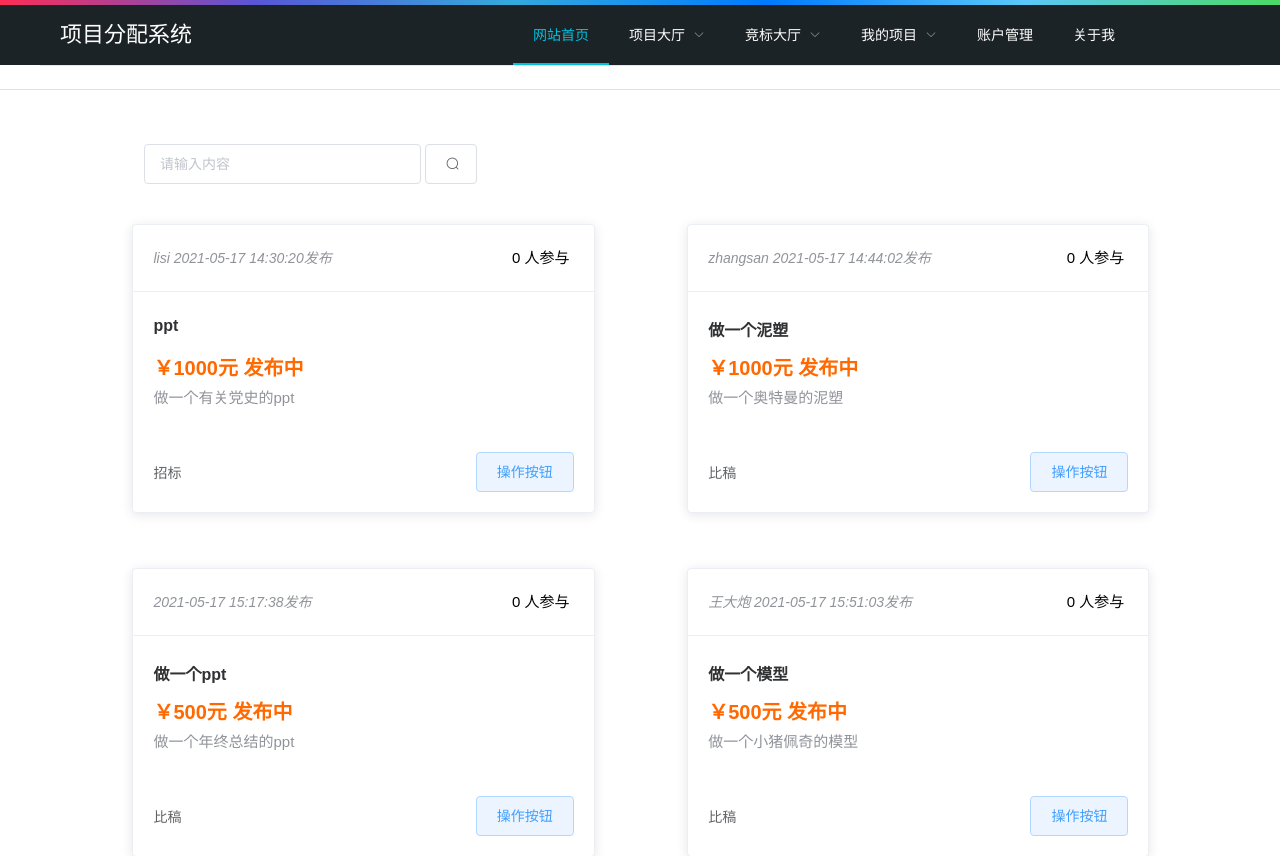
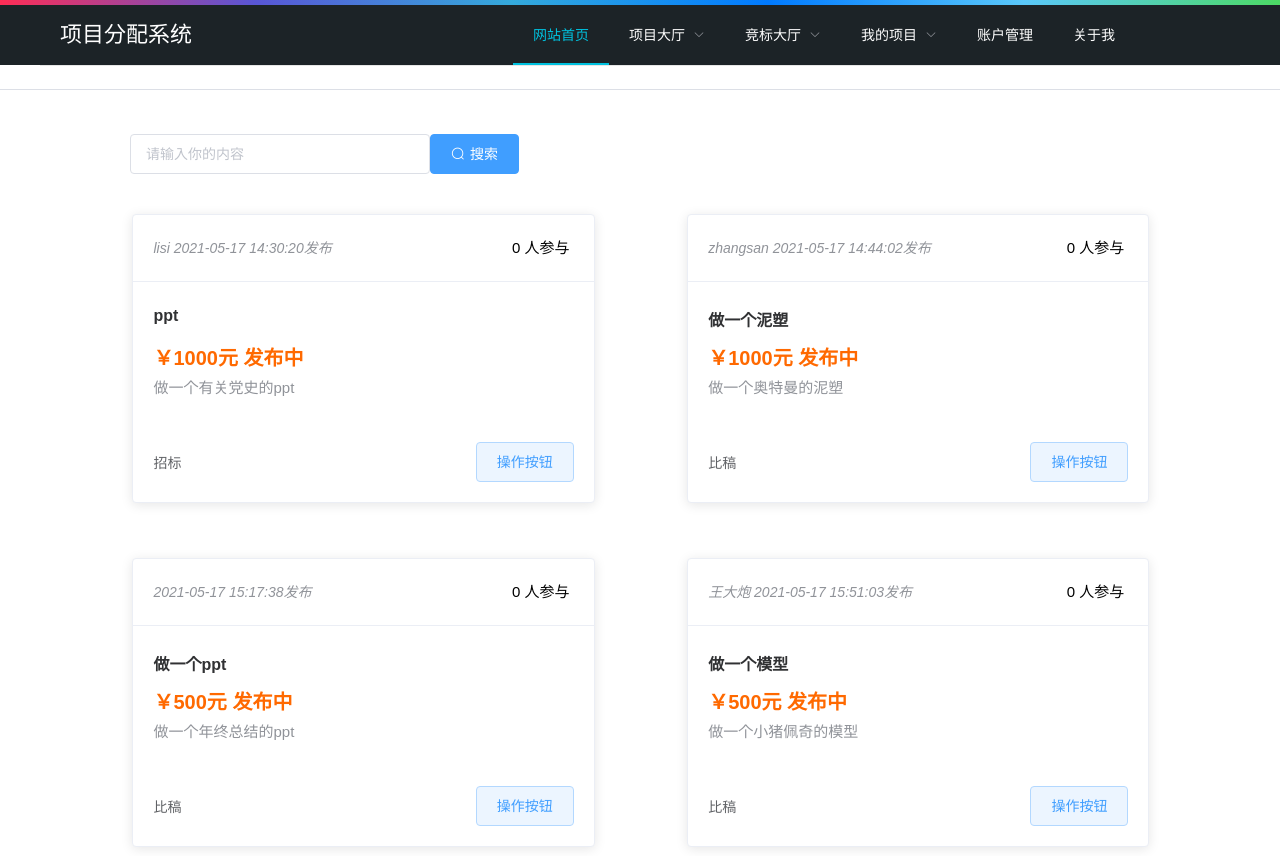
Before and after one commit to violet-evan/auction-vue, a Vue app: page /index in a window 1280 px wide. Shown: the top 856 px of the page. Built offline with nearby package versions, Linux system fonts and the light colour scheme.

Commit message:
美化了搜索框

```diff
--- a/src/views/index.vue
+++ b/src/views/index.vue
@@ -12,28 +12,22 @@
       <el-container class="box">
         <el-container>
           <el-main>
-            <el-row :gutter="20">
-              <el-col :span="16" :offset="2">
-<!--                <el-col :span="12">-->
-<!--                  <el-menu default-active="1" class="el-menu-demo border-none" mode="horizontal">-->
-<!--                    <el-menu-item index="1">最新</el-menu-item>-->
-<!--                    <el-menu-item index="2">热门</el-menu-item>-->
-<!--                    <el-menu-item index="3">发现</el-menu-item>-->
-<!--                  </el-menu>-->
-<!--                </el-col>-->
-                <el-col :span="12" style="margin-top: 10px;">
-                  <el-input
-                      class="seach-input"
-                      placeholder="请输入内容"
-                      v-model="input"
-                      clearable>
-                  </el-input>
-                  <el-button class="seach-btn" plain icon="el-icon-search" @click="getSearch()"></el-button>
-
-                </el-col>
-
-              </el-col>
-            </el-row>
+            <el-row>
+  <el-col :span="28"><div class="grid-content bg-purple">
+  <el-autocomplete
+      class="inline-input"
+      v-model="input"
+      :fetch-suggestions="querySearch"
+      placeholder="请输入你的内容"
+      :trigger-on-focus="false"
+      @select="handleSelect"
+      @input="change($event)"
+    ></el-autocomplete>
+    </div></el-col>
+  <el-col :span="4"><div class="grid-content bg-purple-light">
+    <el-button type="primary" icon="el-icon-search">搜索</el-button>
+    </div></el-col>
+</el-row>
           </el-main>
         </el-container>
         <el-aside width="5%"></el-aside>
@@ -159,7 +153,8 @@ export default {
 
     // 渲染数据
     this.loadData();
-
+    // 搜索框
+    this.restaurants = this.loadAll();
 
   },
 
@@ -202,7 +197,33 @@ export default {
     // 搜索
     seach(str) {
       let data = this.$store.getters["t_project/distributeBySearch"]({ infomation: str });
-    }
+    },
+         // 搜索框方法
+    querySearch(queryString, cb) {
+        var restaurants = this.restaurants;
+        var results = queryString ? restaurants.filter(this.createFilter(queryString)) : restaurants;
+        // 调用 callback 返回建议列表的数据
+        cb(results);
+      },
+      createFilter(queryString) {
+        return (restaurant) => {
+          return (restaurant.value.toLowerCase().indexOf(queryString.toLowerCase()) === 0);
+        };
+      },
+      loadAll() {
+        return [
+          { "value": "前端项目", "address": "" },
+          { "value": "后端项目", "address": "" },
+          { "value": "其他项目", "address": "" }
+          ];
+      },
+      handleSelect(item) {
+        console.log(item);
+      },
+      // 搜索框
+      change(e){
+        this.$forceUpdate()
+      }
 
   },
 
@@ -267,4 +288,5 @@ export default {
 .el-pagination { padding-top: 20px; padding-bottom: 20px; margin: 40px; text-align: right; }
 .el-row .el-col:nth-child(n + 3) { margin-top: 5%; }
 
+.inline-input{width: 300px;margin-left: 90px;}
 </style>
```
